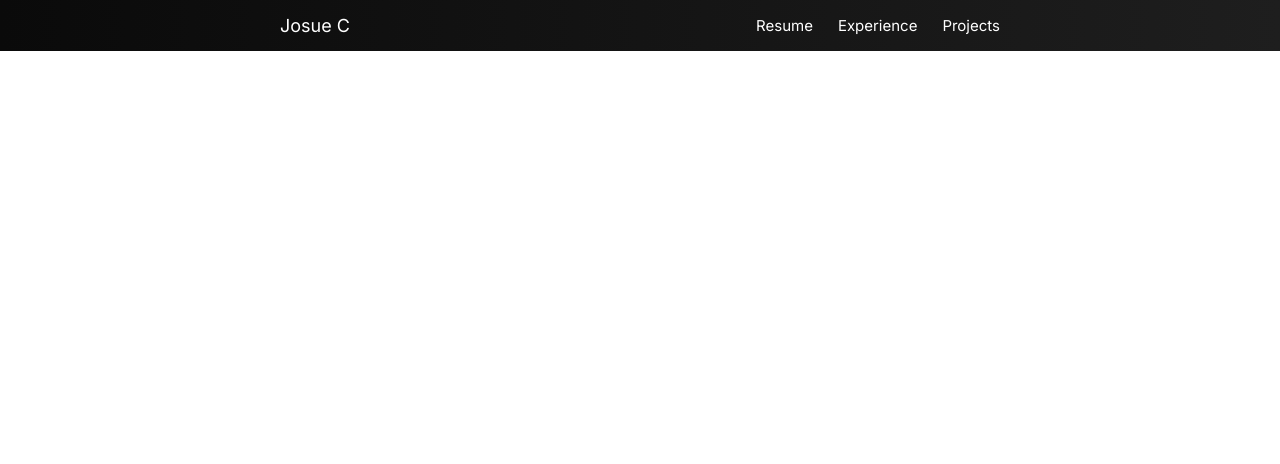
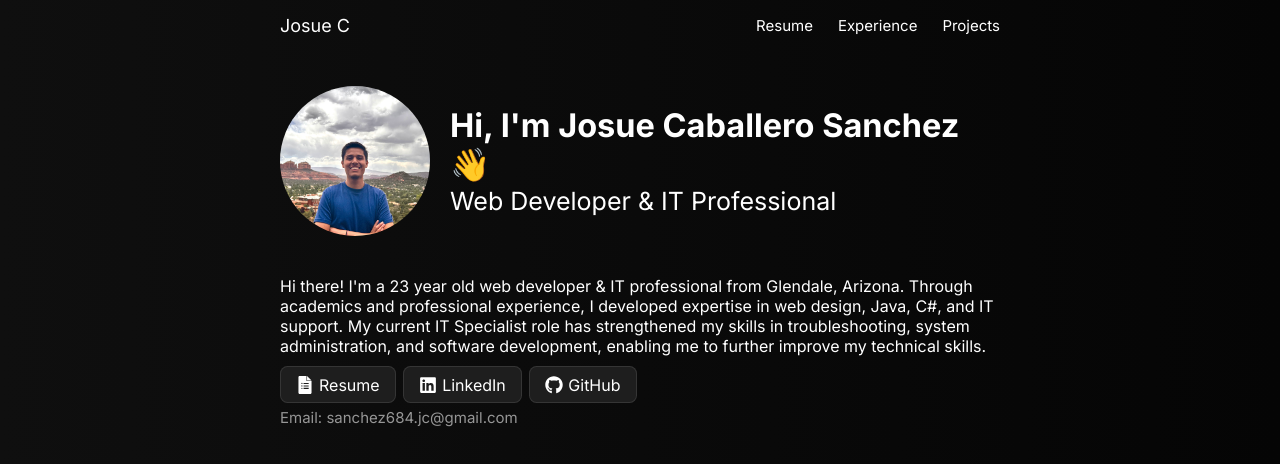
Before and after one commit to Josue-Caballero-Sanchez/portfolio-website, a React (Vite) app: page / in a window 1280 px wide. Shown: the top 464 px of the page. Built offline with nearby package versions, Linux system fonts and the light colour scheme.

Commit message:
Created hero section

```diff
--- a/src/components/header/header.module.css
+++ b/src/components/header/header.module.css
@@ -1,5 +1,5 @@
 .header {
-  background: linear-gradient(90deg, rgb(10, 10, 10), rgb(30, 30, 30));
+  background: linear-gradient(to left, rgb(5, 5, 5), rgb(15, 15, 15));
   font-size: 1.5rem;
 }
 
--- /dev/null
+++ b/src/components/heroSection/heroSection.module.css
@@ -0,0 +1,69 @@
+.section {
+  font-size: 1.6rem;
+}
+
+.profile__image {
+  max-height: 15rem;
+  border-radius: 50%;
+  aspect-ratio: 1;
+  object-fit: cover;
+}
+
+.main__info__container {
+  display: flex;
+  gap: 2rem;
+  align-items: center;
+  margin-top: 2rem;
+  margin-bottom: 4rem;
+}
+
+.main__info__container h1 {
+  font-size: 3.25rem;
+}
+
+.main__info__container h3 {
+  font-size: 2.5rem;
+  font-weight: normal;
+  margin-top: 0.25rem;
+}
+
+.buttons__container {
+  display: flex;
+  gap: 0.75rem;
+  margin-top: 1rem;
+  flex-wrap: wrap;
+}
+
+.buttons__container > a {
+  text-decoration: none;
+  color: white;
+  padding: 0.75rem;
+  padding-left: 1.5rem;
+  padding-right: 1.5rem;
+  border: 1px solid rgba(255, 255, 255, 0.1);
+  border-radius: 0.75rem;
+  background-color: rgb(30, 30, 30);
+  display: flex;
+  align-items: center;
+  gap: 0.5rem;
+
+  transition: background-color 0.2s ease, transform 0.2s ease;
+}
+
+.buttons__container > a:hover {
+  background-color: rgb(45, 45, 45);
+  transform: scale(1.03);
+}
+
+.email__text {
+  margin-top: 0.5rem;
+  font-size: 1.5rem;
+  color: rgb(150, 150, 150);
+}
+
+@media (max-width: 768px) {
+  .main__info__container {
+    flex-direction: column;
+    text-align: center;
+  }
+}
--- /dev/null
+++ b/src/components/heroSection/heroSection.tsx
@@ -0,0 +1,51 @@
+import profileImg from "../../assets/IMG_0377.jpeg";
+import styles from "./heroSection.module.css";
+import { FaGithub, FaLinkedin } from "react-icons/fa";
+import { SiGoogleforms } from "react-icons/si";
+
+function HeroSection() {
+  return (
+    <section className={styles.section}>
+      <div className={styles.main__info__container}>
+        <img className={styles.profile__image} src={profileImg} alt="" />
+        <div>
+          <h1>Hi, I'm Josue Caballero Sanchez 👋</h1>
+          <h3>Web Developer & IT Professional</h3>
+        </div>
+      </div>
+      <p>
+        Hi there! I'm a 23 year old web developer & IT professional from
+        Glendale, Arizona. Through academics and professional experience, I
+        developed expertise in web design, Java, C#, and IT support. My current
+        IT Specialist role has strengthened my skills in troubleshooting, system
+        administration, and software development, enabling me to further improve
+        my technical skills.
+      </p>
+      <div className={styles.buttons__container}>
+        <a href="/resume.pdf" target="_blank" rel="noopener noreferrer">
+          <SiGoogleforms size={18} />
+          Resume
+        </a>
+        <a
+          href="https://www.linkedin.com/in/josue-caballero-sanchez/"
+          target="_blank"
+          rel="noopener noreferrer"
+        >
+          <FaLinkedin size={18} />
+          LinkedIn
+        </a>
+        <a
+          href="https://github.com/josue-caballero-sanchez"
+          target="_blank"
+          rel="noopener noreferrer"
+        >
+          <FaGithub size={18} />
+          GitHub
+        </a>
+      </div>
+      <p className={styles.email__text}>Email: sanchez684.jc@gmail.com</p>
+    </section>
+  );
+}
+
+export default HeroSection;
--- a/src/index.css
+++ b/src/index.css
@@ -78,3 +78,7 @@ html {
     font-size: 70%;
   }
 }
+
+body {
+  background: linear-gradient(to left, rgb(5, 5, 5), rgb(15, 15, 15));
+}
--- a/src/pages/App.module.css
+++ b/src/pages/App.module.css
@@ -0,0 +1,5 @@
+.main {
+  padding: 1.5rem;
+  max-width: 75rem;
+  margin: 0 auto;
+}
--- a/src/pages/App.tsx
+++ b/src/pages/App.tsx
@@ -1,9 +1,14 @@
 import Header from "../components/header/header";
+import HeroSection from "../components/heroSection/heroSection";
+import styles from "./App.module.css";
 
 function App() {
   return (
     <>
       <Header />
+      <main className={styles.main}>
+        <HeroSection />
+      </main>
     </>
   );
 }
```
Also changed, not shown: src/assets/IMG_0377.jpeg (added).
